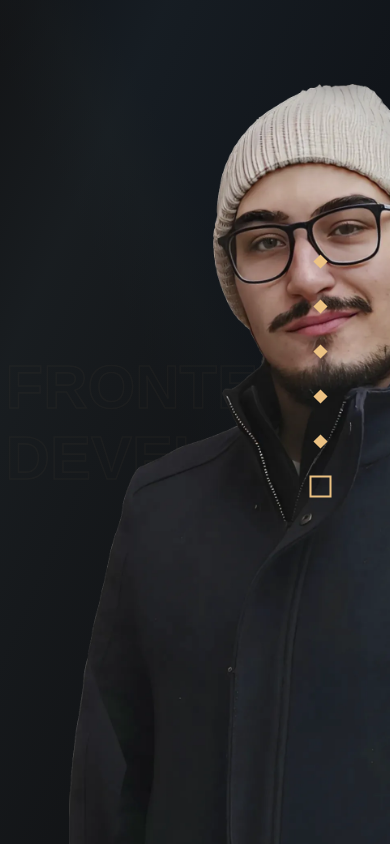
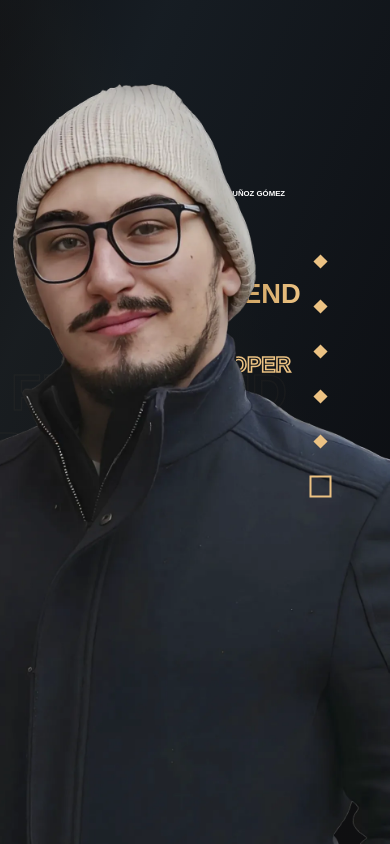
Before and after one commit to juananmgz/juananmgz.github.io, a Vue app: page /#/ in a window 390 px wide. Built offline with nearby package versions, Linux system fonts and the light colour scheme; a web font is replaced by a local one.

Commit message:
feat: adjust layout and styling for AboutMe, Hero, and main sections for improved responsiveness and visual alignment

```diff
--- a/src/components/AboutMe.vue
+++ b/src/components/AboutMe.vue
@@ -1,11 +1,11 @@
 <template>
   <div id="about-me-container" class="container-fluid section">
     <div class="row d-flex">
-      <div id="coding-sec" class="col-9 offset-3">
+      <div id="coding-sec" class="col-7 offset-4">
         <Box :text="this.coding.desc" corners="top-left" class="desc"></Box>
         <h2 class="title" v-html="this.coding.title"></h2>
       </div>
-      <div id="design-sec" class="col-9">
+      <div id="design-sec" class="col-7 offset-1">
         <h2 class="title" v-html="this.design.title"></h2>
         <Box :text="this.design.desc" corners="bottom-right"></Box>
       </div>
--- a/src/scss/about-me.scss
+++ b/src/scss/about-me.scss
@@ -60,14 +60,14 @@
 
   #coding-title-shadow {
     position: absolute;
-    top: -16vh;
+    top: 6vh;
     left: 50%;
     transform: translateX(-50%);
   }
 
   #design-title-shadow {
     position: absolute;
-    bottom: -16vh;
+    bottom: 6vh;
     left: 50%;
     transform: translateX(-50%);
   }
--- a/src/scss/hero.scss
+++ b/src/scss/hero.scss
@@ -6,7 +6,6 @@
   padding-right: 0px;
   margin-right: 0px;
 
-  margin-left: 200px;
   width: 100vw !important;
 
   #text-column {
@@ -59,6 +58,7 @@
       height: 90vh;
       width: auto;
       object-fit: contain;
+      margin-right: -120px;
     }
   }
 }
@@ -70,6 +70,7 @@
 #hero-title-shadow {
   position: absolute;
   top: 50%;
-  transform: translateX(-50%) translateY(-50%);
+  transform: translateX(-65%) translateY(-50%);
   margin: 0;
+  text-align: center;
 }
--- a/src/scss/main.scss
+++ b/src/scss/main.scss
@@ -27,27 +27,27 @@ body {
 
   h1 {
     font-weight: 800;
-    font-size: 5.25em;
+    font-size: 4.25em;
   }
 
   h2 {
     font-weight: 800;
-    font-size: 4.75em;
+    font-size: 3.75em;
   }
 
   h3 {
     font-weight: 800;
-    font-size: 4em;
+    font-size: 3em;
   }
 
   h4 {
     font-weight: 800;
-    font-size: 3.25em;
+    font-size: 2.5em;
   }
 
   h5 {
     font-weight: 700;
-    font-size: 3em;
+    font-size: 2em;
   }
 
   h1,
@@ -70,7 +70,7 @@ body {
 
   p {
     font-weight: 300;
-    font-size: 1.25rem;
+    font-size: 1rem;
 
     .highlight {
       font-size: 0.85em;
@@ -200,8 +200,9 @@ html {
 
 .section {
   height: 100vh;
-  width: calc(100vw - 240px) !important;
+  width: 100vw !important;
   max-width: 100vw;
+  padding: 0 120px !important;
   box-sizing: border-box;
 
   display: flex;
--- a/src/views/HomeView.vue
+++ b/src/views/HomeView.vue
@@ -77,7 +77,7 @@ export default {
             this.currentSectionIndex = bestIdx;
           }
         },
-        { root: wrapper, threshold: [0.5, 0.75, 1] }
+        { root: wrapper, threshold: [0.5, 0.75, 1] },
       );
 
       sections.forEach((s) => this.observer.observe(s));
```
